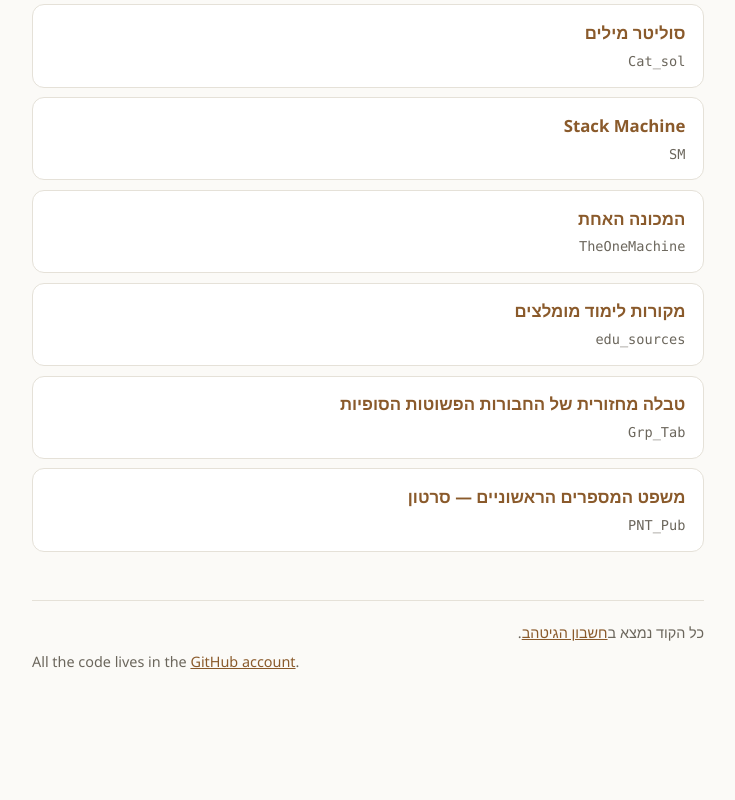
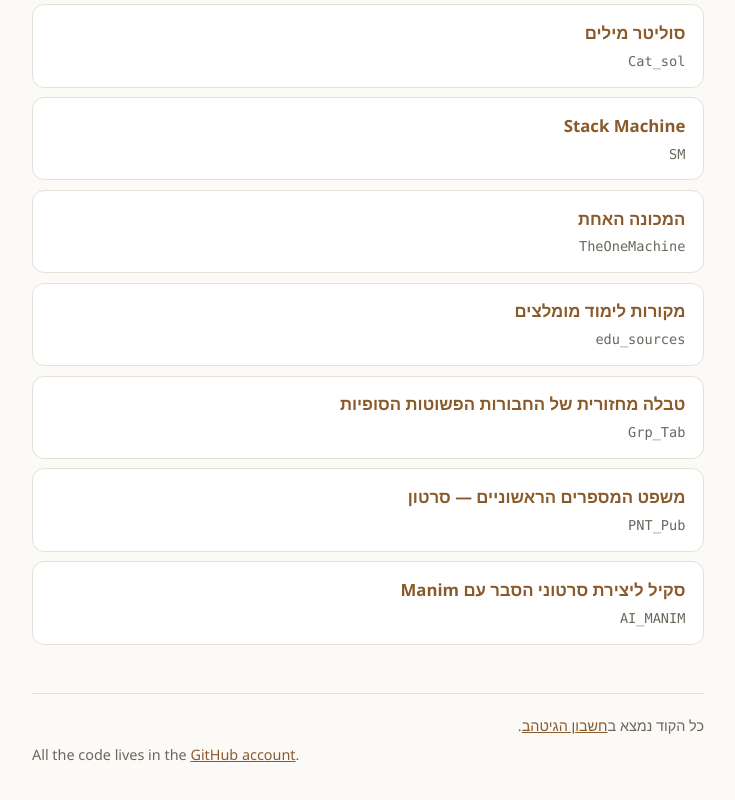
Before and after one commit to Rami5743/Rami5743.github.io, a plain HTML site: page index.html in a window 1280 px wide. Shown: the part 963-1763 px from the top of the page, without its empty margins (272-1007 px from the left). Before the commit the page ends 1706 px from the top, so only its background shows below. Drawn offline with Linux system fonts and the light colour scheme.

Commit message:
Link the page of the manim-video skill (AI_MANIM)
Co-Authored-By: Claude Opus 5.5 <noreply@anthropic.com>
Claude-Session: https://claude.ai/code/session_01DW9uEzdrDF7MgQMQZpgbKD

```diff
--- a/index.html
+++ b/index.html
@@ -154,6 +154,7 @@
     <li><a href="https://rami5743.github.io/edu_sources/"><span class="name">מקורות לימוד מומלצים</span><span class="repo">edu_sources</span></a></li>
     <li><a href="https://rami5743.github.io/Grp_Tab/"><span class="name">טבלה מחזורית של החבורות הפשוטות הסופיות</span><span class="repo">Grp_Tab</span></a></li>
     <li><a href="https://rami5743.github.io/PNT_Pub/"><span class="name">משפט המספרים הראשוניים — סרטון</span><span class="repo">PNT_Pub</span></a></li>
+    <li><a href="https://rami5743.github.io/AI_MANIM/"><span class="name">סקיל ליצירת סרטוני הסבר עם Manim</span><span class="repo">AI_MANIM</span></a></li>
   </ul>
 
   <footer>
```
